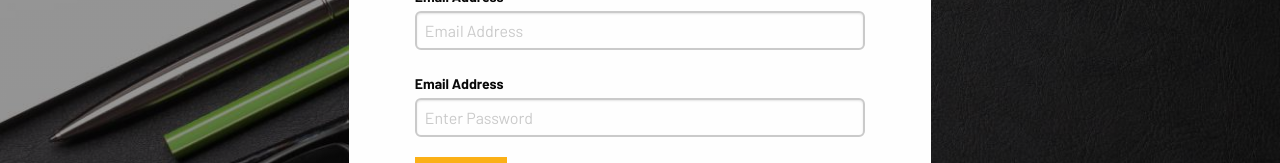
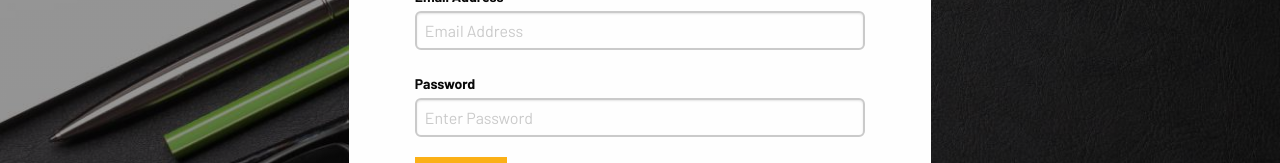
Before and after one commit to arjung5/angara-arjun, a Next.js app: page /signup in a window 1280 px wide. Shown: the part 637-800 px from the top of the page. Built offline with nearby package versions, Linux system fonts and the light colour scheme.

Commit message:
Update LoginFormPage.tsx

```diff
--- a/src/components/moleclues/LoginFormPage/LoginFormPage.tsx
+++ b/src/components/moleclues/LoginFormPage/LoginFormPage.tsx
@@ -144,7 +144,7 @@ const LoginFormPage = () => {
             />
           </label>
           <label>
-            {emailAddressLbl}
+            Password
             <input
               type="password"
               name="Password"
```
